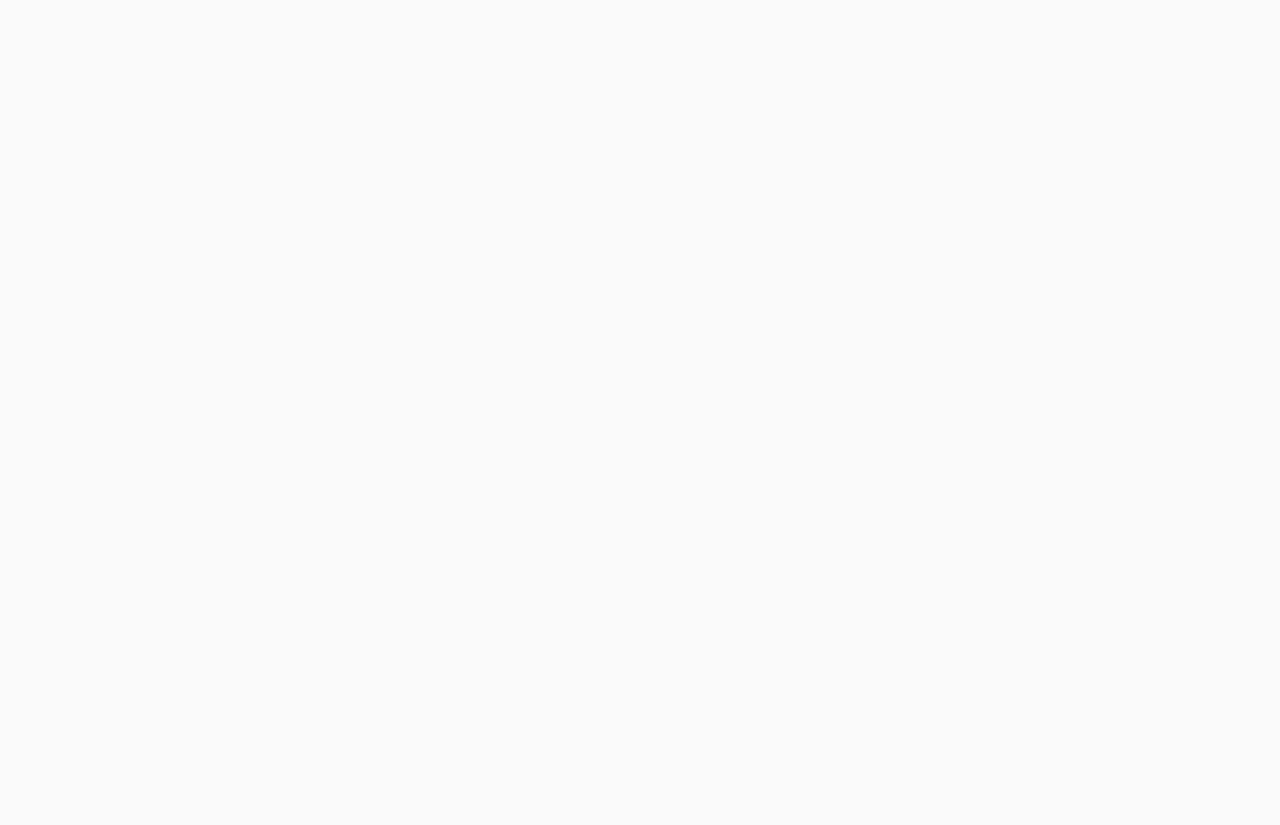
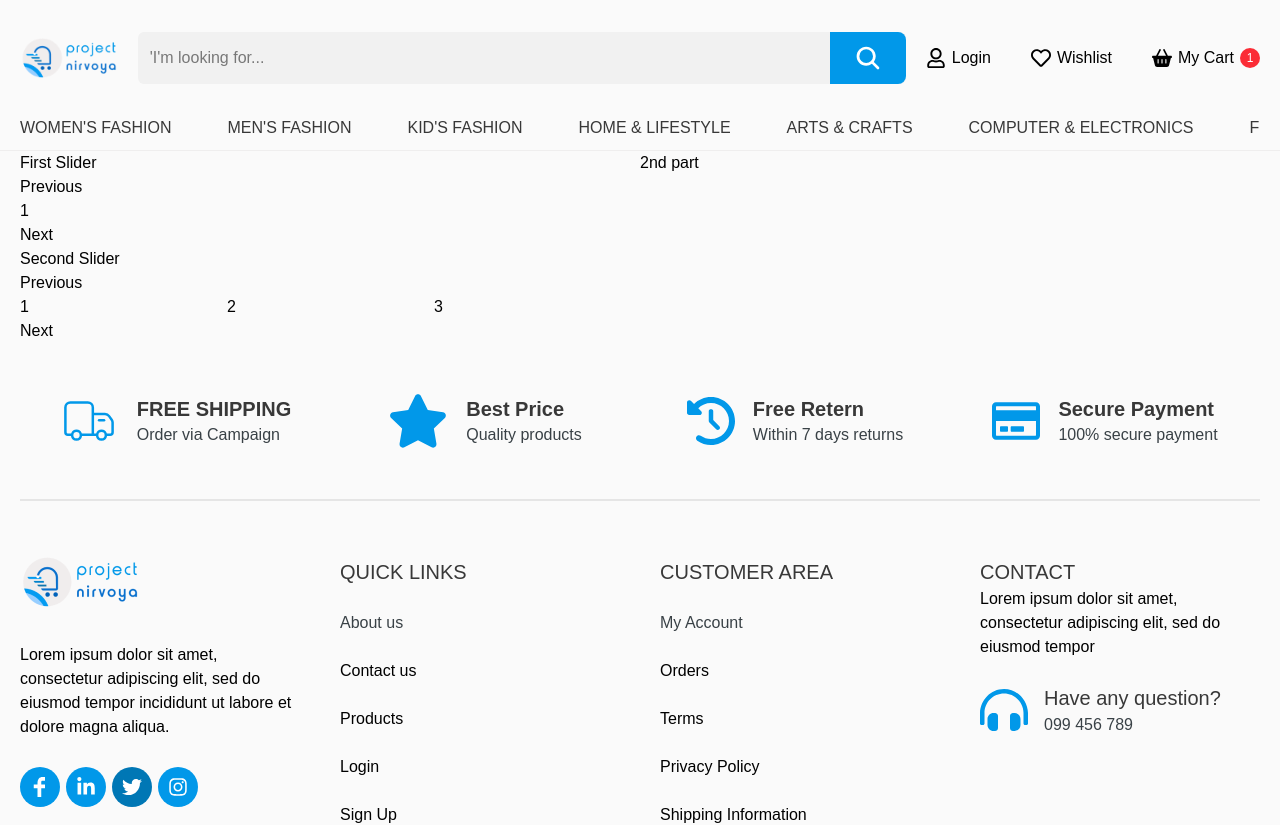
Before and after one commit to Tushar-r777/Ecomerse-day-4, a React (Vite) app: page /shop/1 in a window 1280 px wide. Before the commit this address had no page. Shown: the top 825 px of the page. Before the commit the page ends 800 px from the top, so only its background shows below. Built offline with nearby package versions, Linux system fonts and the light colour scheme.

Commit message:
Login page done

```diff
--- a/src/App.jsx
+++ b/src/App.jsx
@@ -3,6 +3,9 @@ import { BrowserRouter, Route, Routes } from 'react-router'
 import Layout from './components/Layout'
 import Home from './pages/Home'
 import Shop from './pages/Shop'
+import Registration from './pages/Registration'
+import Login from './pages/Login'
+import ProductDetails from './pages/ProductDetails'
 
 const App = () => {
   return (
@@ -11,6 +14,9 @@ const App = () => {
         <Route path='/' element={<Layout />}>
           <Route index element={<Home/>} />
           <Route path="/Shop" element={<Shop/>} />
+          <Route path="/shop/:id" element={<ProductDetails/>} />
+          <Route path="/registration" element={<Registration/>}/>
+          <Route path="/login" element={<Login/>}/>
         </Route >
       </Routes>
    </BrowserRouter>
--- a/src/components/Home/Banner.jsx
+++ b/src/components/Home/Banner.jsx
@@ -1,6 +1,7 @@
 import React from 'react'
 import { Link } from 'react-router';
 import Slider from "react-slick";
+import "slick-carousel/slick/slick.css";
 
 const Banner = () => {
   const settings = {
--- a/src/components/Layout/Navbar.jsx
+++ b/src/components/Layout/Navbar.jsx
@@ -40,7 +40,7 @@ const Navbar = () => {
             {/* Button */}
             <div className='flex gap-5 md:gap-10 order-2 md:order-3 text-nowrap'>
 
-                <Link to='/login' className='flex gap-1.5 font-normal text-base items-center'><FaRegUser className='text-xl'/>  <span className='hidden md:block'>Login</span> </Link>
+                <Link to='/login' className='flex gap-1.5 font-normal text-base items-center '><FaRegUser className='text-xl'/>  <span className='hidden md:block'>Login</span> </Link>
                 <Link to='/login' className='flex gap-1.5 font-normal text-base items-center'><FaRegHeart className='text-xl'/>  <span className='hidden md:block'>Wishlist</span> </Link>
                 <Link to='/login' className='flex gap-1.5 font-normal text-base items-center'><FaBasketShopping className='text-xl'/> <span className='hidden md:block'>My Cart</span>  <span className='w-5 h-5 bg-red-500 flex items-center justify-center rounded-full text-white text-[12px]'>1</span></Link>
 
--- /dev/null
+++ b/src/pages/Login.jsx
@@ -0,0 +1,31 @@
+import React from 'react'
+import { Link } from 'react-router'
+import Button from '../components/UI/Button'
+import Input from '../components/UI/Input'
+
+const Login = () => {
+  return (
+    <div>
+       <div className="flex flex-col items-center justify-center h-screen">
+      <div className="w-full max-w-md bg-white rounded-lg shadow-md p-6">
+        <h2 className="text-2xl font-bold text-gray-900 mb-4">Login</h2>
+        <form className="flex flex-col gap-2">
+          <Input label="Email Address" placeholder='Enter Your Email address'/>
+          <Input label="Password" placeholder='Enter a password'/>
+          <div className="flex items-center justify-between flex-wrap">
+            <label htmlFor="remember-me" className="text-sm text-gray-900 cursor-pointer">
+              <input type="checkbox" id="remember-me" className="mr-2" />
+              Remember me
+            </label>
+            <Link className="text-sm text-blue-500 hover:underline mb-0.5">Forgot password?</Link>
+            <p className="text-gray-900 mt-4"> Don't have an account? <Link className="text-sm text-blue-500 -200 hover:underline mt-4">Signup</Link></p>
+          </div>
+          <Button>Login</Button>
+        </form>
+      </div>
+    </div>
+    </div>
+  )
+}
+
+export default Login
--- /dev/null
+++ b/src/pages/ProductDetails.jsx
@@ -0,0 +1,75 @@
+import React, { useEffect, useRef, useState } from 'react'
+import { Link } from 'react-router';
+import Slider from "react-slick";
+import "slick-carousel/slick/slick.css";
+const ProductDetails = () => {
+  const [nav1, setNav1] = useState(null);
+  const [nav2, setNav2] = useState(null);
+  let sliderRef1 = useRef(null);
+  let sliderRef2 = useRef(null);
+
+    useEffect(() => {
+    setNav1(sliderRef1);
+    setNav2(sliderRef2);
+  }, []);
+  return (
+    <section>
+      <div className="container grid grid-cols-2">
+        <div className=''>
+          <h4>First Slider</h4>
+      <Slider asNavFor={nav2} ref={slider => (sliderRef1 = slider)}>
+        <div>
+          <h3>1</h3>
+        </div>
+        <div>
+          <h3>2</h3>
+        </div>
+        <div>
+          <h3>3</h3>
+        </div>
+        <div>
+          <h3>4</h3>
+        </div>
+        <div>
+          <h3>5</h3>
+        </div>
+        <div>
+          <h3>6</h3>
+        </div>
+      </Slider>
+      <h4>Second Slider</h4>
+      <Slider
+        asNavFor={nav1}
+        ref={slider => (sliderRef2 = slider)}
+        slidesToShow={3}
+        swipeToSlide={true}
+        focusOnSelect={true}
+      >
+        <div>
+          <h3>1</h3>
+        </div>
+        <div>
+          <h3>2</h3>
+        </div>
+        <div>
+          <h3>3</h3>
+        </div>
+        <div>
+          <h3>4</h3>
+        </div>
+        <div>
+          <h3>5</h3>
+        </div>
+        <div>
+          <h3>6</h3>
+        </div>
+      </Slider>
+    </div>
+
+       <div>2nd part</div>
+      </div>
+    </section>
+  )
+}
+
+export default ProductDetails
--- /dev/null
+++ b/src/pages/Registration.jsx
@@ -0,0 +1,26 @@
+import React from 'react'
+import Input from '../components/UI/Input'
+import Button from '../components/UI/Button'
+import { Link } from 'react-router'
+
+const Registration = () => {
+  return (
+    <div>
+       <div className="flex flex-col items-center justify-center h-screen">
+      <div className="w-full max-w-md bg-white rounded-lg shadow-md p-6">
+        <h2 className="text-2xl font-bold text-gray-900 mb-4">Registration</h2>
+        <form className="flex flex-col gap-2">
+         <Input label="Email Address" placeholder='Enter Your Email address'/>
+         <Input label="Password" placeholder='Enter a password'/>
+          <div className="flex items-center justify-between flex-wrap">
+            <p className="text-gray-900 mt-4"> Allready have an account? <Link to="/login" className="text-sm text-blue-500 -200 hover:underline mt-4">Login</Link></p>
+          </div>
+          <Button>Create Account</Button>
+        </form>
+      </div>
+    </div>
+    </div>
+  )
+}
+
+export default Registration
```
